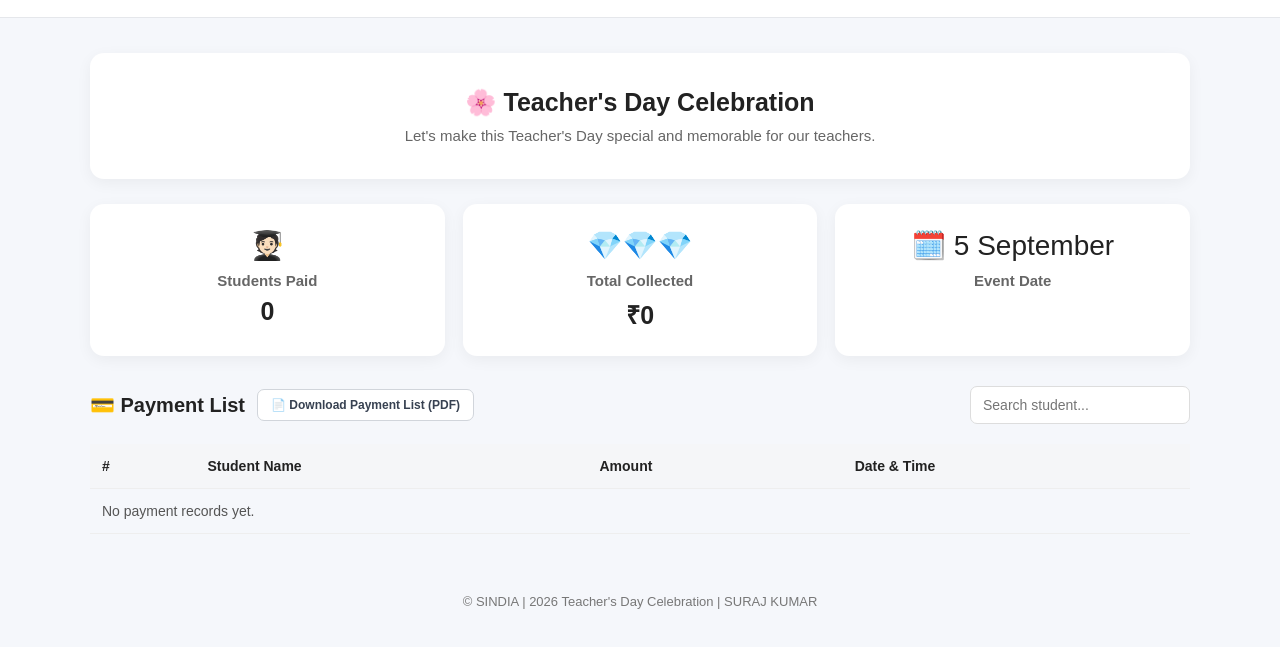
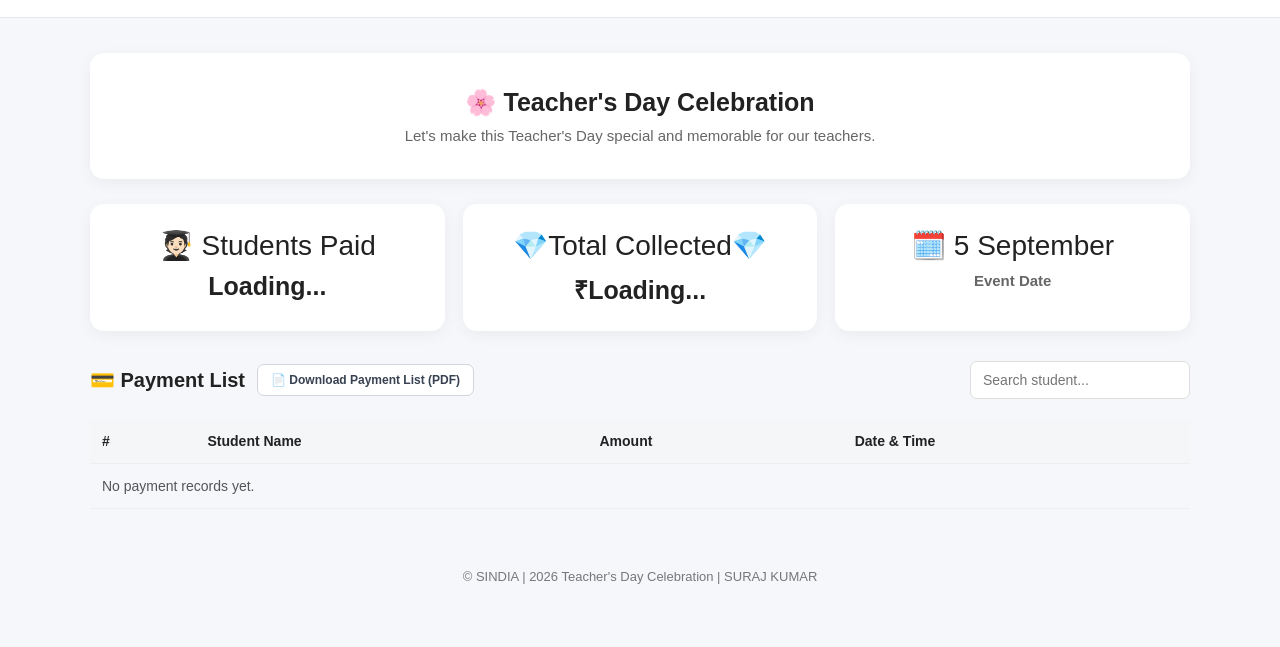
Before and after one commit to sindia112/teacher-day-2026, a plain HTML site: page index.html in a window 1280 px wide. Shown: the part 75-722 px from the top of the page. Drawn offline with Linux system fonts and the light colour scheme.

Commit message:
Update index.html

```diff
--- a/index.html
+++ b/index.html
@@ -122,15 +122,11 @@
             <div class="card">
 
                 <span class="card-icon">
-                    🧑🏻‍🎓
+                    🧑🏻‍🎓 Students Paid
                 </span>
 
-                <h3>
-                    Students Paid
-                </h3>
-
                 <p id="studentsPaid">
-                    0
+                    Loading...
                 </p>
 
             </div>
@@ -140,15 +136,11 @@
             <div class="card">
 
                 <span class="card-icon">
-                    💎💎💎
+                    💎Total Collected💎
                 </span>
 
-                <h3>
-                    Total Collected
-                </h3>
-
                 <p>
-                    ₹<span id="totalAmount">0</span>
+                    ₹<span id="totalAmount">Loading...</span>
                 </p>
 
             </div>
```
